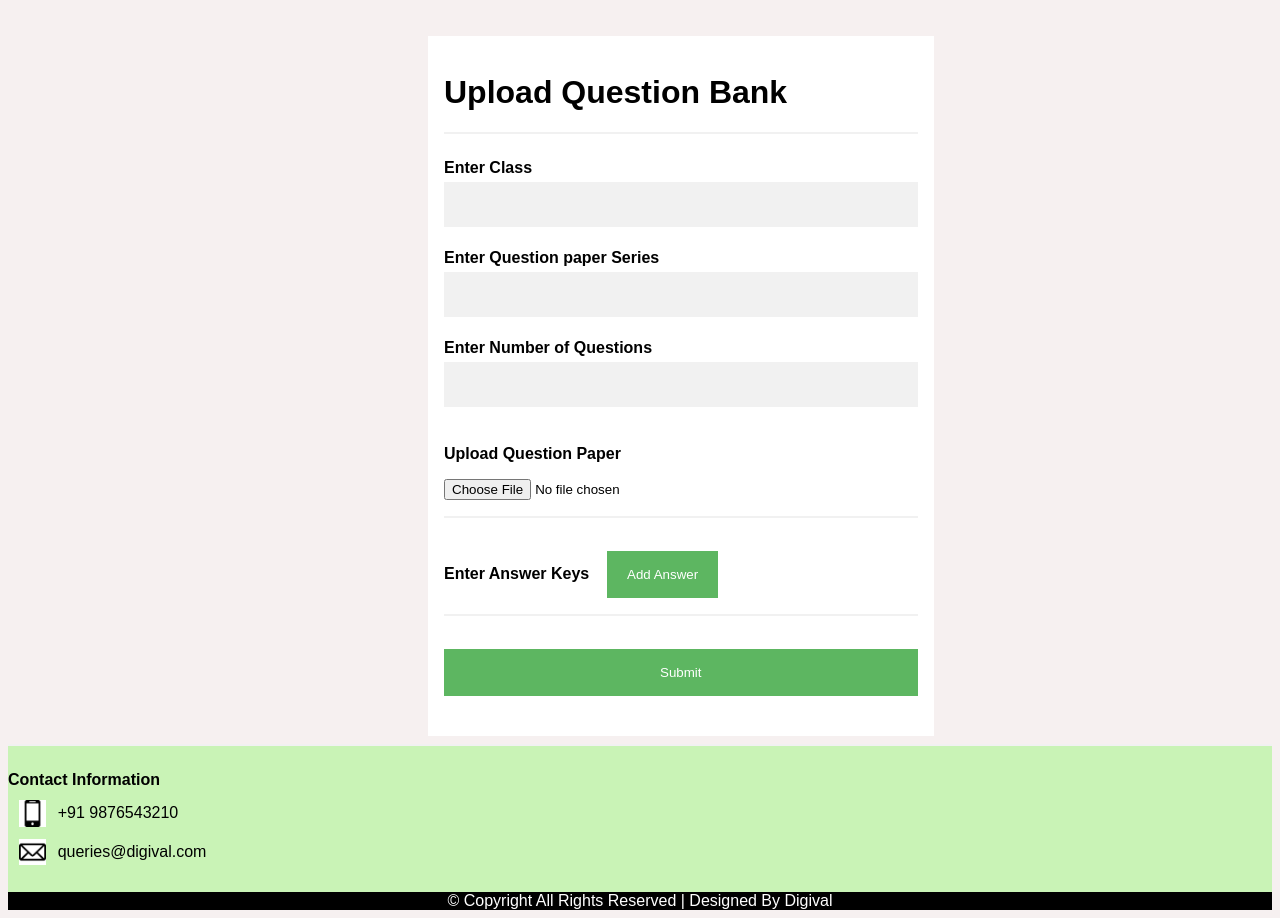
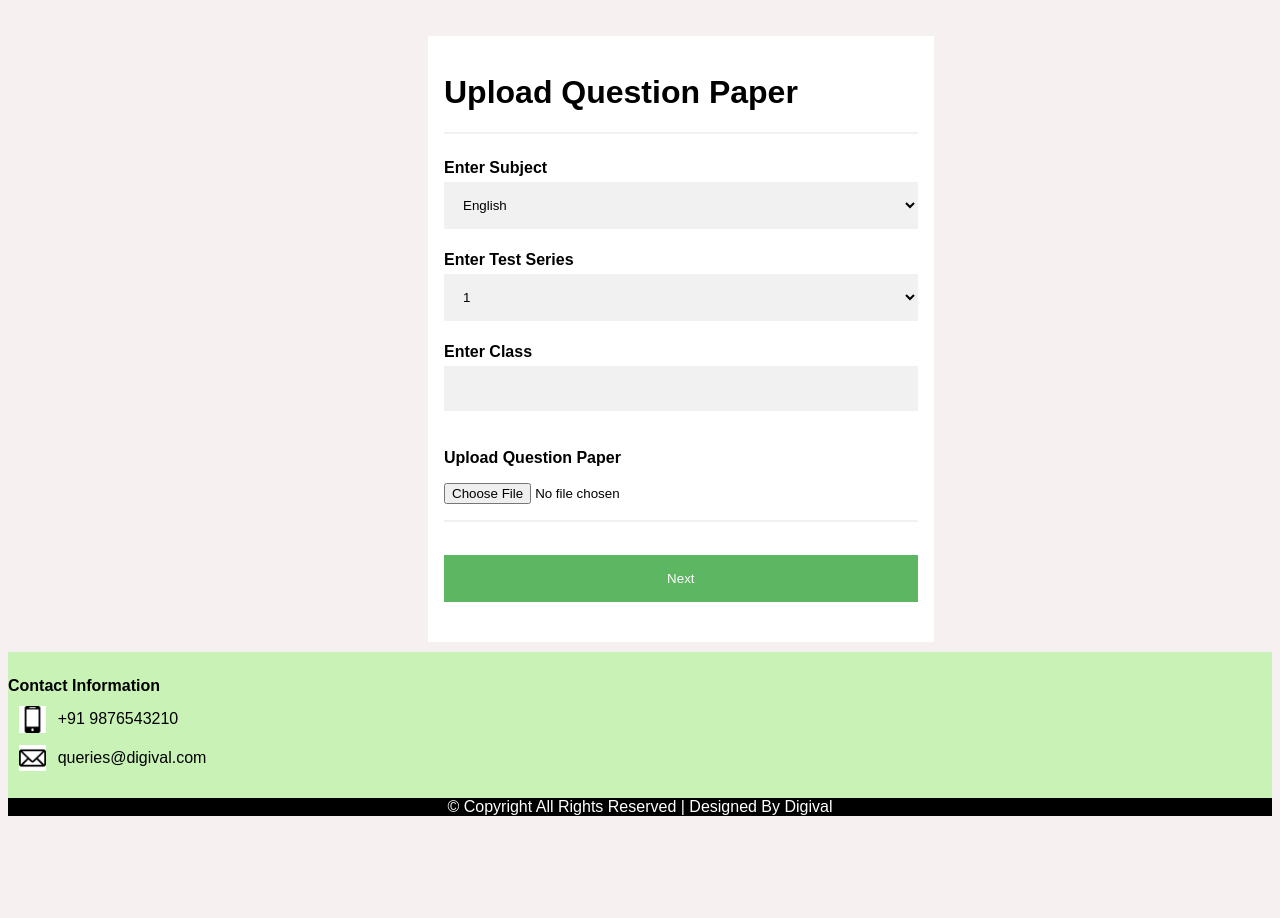
Before and after one commit to fathima-nafha/Digival, a Django app: page /questionbank/ in a window 1280 px wide. Shown: the part 122-1040 px from the top of the page. After the commit the page ends 938 px from the top, so only its background shows below. Run offline with Django 3.2, Linux system fonts and the light colour scheme.

Commit message:
Upload Question Bank

```diff
--- a/recognition/admin.py
+++ b/recognition/admin.py
@@ -1,5 +1,5 @@
 from django.contrib import admin
-from .models import Student, Teacher, QuestionBank, QuestionPaper, AddStudent,StudentMarks, AddQuestionBank
+from .models import Student, Teacher, QuestionBank, QuestionPaper, AddStudent,StudentMark, AddQuestionBank
 # Register your models here.
 admin.site.register(Teacher)
 
@@ -13,4 +13,4 @@ admin.site.register(AddStudent)
 
 admin.site.register(AddQuestionBank)
 
-admin.site.register(StudentMarks)
+admin.site.register(StudentMark)
--- a/recognition/forms.py
+++ b/recognition/forms.py
@@ -1,5 +1,5 @@
 from django import forms
-from bootstrap_modal_forms.forms import BSModalForm
+from . import models
 from .models import QuestionBank
 
 class RegisterForm(forms.Form):
@@ -13,18 +13,7 @@ class RegisterForm(forms.Form):
 
 
 class UploadQuestionBank(forms.Form):
-    qb_class = forms.IntegerField(label="class1")
-    qb_series = forms.CharField(label="qseries", max_length=2)
-    qb_qno = forms.IntegerField(label="number")
-    question_paper = forms.ImageField(label="question-paper")
-
-
-class PasswordResetRequestForm(forms.Form):
-    email_or_username = forms.CharField(label=("Email Or Username"), max_length=254)
-
-
-
-class QuestionBankForm(BSModalForm):
-    class Meta:
-        model = QuestionBank
-        exclude = ['qb']
+    qp_subject=forms.CharField()
+    qp_test_series=forms.IntegerField()
+    qp_class=forms.IntegerField()
+    question_paper=forms.ImageField()
--- a/recognition/templates/recognition/question.html
+++ b/recognition/templates/recognition/question.html
@@ -5,43 +5,6 @@
 	<title>Digival</title>
 	<link rel="stylesheet" type="text/css" href="{% static 'css/sign.css' %}">
 	<link rel="stylesheet" type="text/css" href="{% static 'css/header.css' %}">
-	<script type="text/javascript">
-		function addRow(tableID)
-		{
-			var table = document.getElementById('questions');
-			var num = document.getElementById('number').value;
-			var rowCount = table.rows.length;
-
-			if(!num){
-				alert('Enter number of Questions');
-			}
-			else if(num==rowCount){
-				alert("Total number of Questions entered is "+num);
-			}
-			else{
-				var row = table.insertRow(rowCount);
-
-				var cell1 = row.insertCell(0);
-				cell1.innerHTML = "Question Number";
-
-				var cell2 = row.insertCell(1);
-				var element1 = document.createElement("input");
-				element1.type = "text";
-				element1.name="qnum[]";
-				cell2.appendChild(element1);
-
-				var cell3 = row.insertCell(2);
-				cell3.innerHTML = "Answer"
-
-				var cell4 = row.insertCell(3);
-				var element2 = document.createElement("input");
-				element2.type = "text";
-				element2.name="ans[]";
-				cell4.appendChild(element2);
-			}
-
-		}
-	</script>
 </head>
 <body>
 <header>
@@ -62,31 +25,37 @@
 	</header>
 <br><br>
 	<div class="container">
-		<h1>Upload Question Bank</h1><hr>
-		<form enctype="multipart/form-data" method="post">
-			{% csrf_token %}
+		<h1>Upload Question Paper</h1><hr>
+       <form action="{% url 'recognition:question' %}" enctype="multipart/form-data" method="post" >
+		   {% csrf_token %}
+		   {% if error_message %}
+		   <p align="center" style="color:red;">{{ error_message }}</p>
+		   {% endif %}
+			<label><b>Enter Subject</b></label>
+			<select name="qp_subject">
+				<option value="eng">English</option>
+				<option value="gk">GK</option>
+				<option value="evs">EVS</option>
+			</select>
+
+			<label><b>Enter Test Series</b></label>
+			<select name="qp_test_series">
+				<option value="1">1</option>
+				<option value="2">2</option>
+				<option value="3">3</option>
+			</select>
+
 			<label><b>Enter Class</b></label>
-			<input type="number" id="class" name="class" value='' required="">
+			<input type="text" name="qp_class" id="cls" value='' required="">
 
-			<label><b>Enter Question paper Series</b></label>
-			<input type="text" name="qseries" id="qseries" value='' required="">
-
-			<label><b>Enter Number of Questions</b></label>
-			<input type="text" name="number" value='' id="number" required="">
 
 			<p><label><b>Upload Question Paper</b></label></p>
-			<p><input type="file" name="ques" accept="image/*"></p>
-			<hr>
-			<label><b>Enter Answer Keys</b></label> &nbsp;&nbsp;
-			<input type="button" value='Add Answer' onclick="addRow()" class="addRow">
-		<div>
-			<table id='questions' cellspacing="20">
+			<p><input id = "answer" type="file" name="question_paper" accept="image/*" required></p>
+            <hr>
 
-			</table>
-		</div>
-		<hr><center><input type="submit" value='Submit' name="" id="submitBtn"></center>
-		</form>
-	</div>
+		    <input type="submit" value='Next' name = 'Next' id="submitBtn"/>
+        </form>
+    </div>
 <footer>
 		<hr>
 		<p>
--- a/recognition/urls.py
+++ b/recognition/urls.py
@@ -13,7 +13,8 @@ urlpatterns = [
     url(r'^result/$', views.add_student, name='add_student'),
     url(r'^userprofile/$', views.userprofile, name='userprofile'),
     url(r'^results/$', views.results, name='results'),
-    url(r'^reset-password', views.ResetPasswordRequestView, name="reset_password"),
+    url(r'^answerkeys/$',views.answerkeys, name='answerkeys'),
+    #url(r'^reset-password', views.ResetPasswordRequestView, name="reset_password"),
     url('^$', views.login, name='login'),
 
 ]
--- a/recognition/views.py
+++ b/recognition/views.py
@@ -1,114 +1,15 @@
-from django.shortcuts import render, render_to_response
+from django.shortcuts import render, render_to_response, redirect
 from django.template import RequestContext
-from .forms import UploadQuestionBank, RegisterForm, QuestionBankForm
+from .forms import RegisterForm,  UploadQuestionBank
 from .models import QuestionBank,AddStudent, Student,Teacher,QuestionPaper, AddQuestionBank
 from .recognize import recognize, evaluate_paper
 from django.contrib.auth import authenticate
 from django.contrib.auth.models import User
 from django.contrib.auth import login as auth_login
-
-from django.conf import settings
-from django.contrib.auth.tokens import default_token_generator
-from django.utils.encoding import force_bytes
-from django.utils.http import urlsafe_base64_encode, urlsafe_base64_decode
-from django.template import loader
-from django.core.validators import validate_email
-from django.core.exceptions import ValidationError
-from django.core.mail import send_mail
-#from settings import DEFAULT_FROM_EMAIL
-from django.views.generic import *
-#from utils.forms.reset_password_form import PasswordResetRequestForm
-from django.contrib.auth.forms import PasswordResetForm
-from django.contrib import messages
-from django.contrib.auth.models import User
-from django.db.models.query_utils import Q
-
+from .import forms
 
 # Create your views here.
 
-class ResetPasswordRequestView(FormView):
-    template_name = "recognition/test_template.html"    #code for template is given below the view's code
-    success_url = '/recognition/login'
-    form_class = PasswordResetForm
-
-    @staticmethod
-    def validate_email_address(email):
-    #This method here validates the if the input is an email address or not. Its return type is boolean, True if the input is a email address or False if its not.
-
-        try:
-            validate_email(email)
-            return True
-        except ValidationError:
-            return False
-
-    def post(self, request, *args, **kwargs):
-    #A normal post request which takes input from field "email_or_username" (in ResetPasswordRequestForm).
-
-        form = self.form_class(request.POST)
-        if form.is_valid():
-            data= form.cleaned_data["email_or_username"]
-        if self.validate_email_address(data) is True:                 #uses the method written above
-            '''
-            If the input is an valid email address, then the following code will lookup for users associated with that email address. If found then an email will be sent to the address, else an error message will be printed on the screen.
-            '''
-            associated_users= User.objects.filter(Q(email=data)|Q(username=data))
-            if associated_users.exists():
-                for user in associated_users:
-                        c = {
-                            'email': user.email,
-                            'domain': request.META['HTTP_HOST'],
-                            'site_name': 'Digival',
-                            'uid': urlsafe_base64_encode(force_bytes(user.pk)),
-                            'user': user,
-                            'token': default_token_generator.make_token(user),
-                            'protocol': 'http',
-                            }
-                        subject_template_name='registration/password_reset_subject.txt'
-                        # copied from django/contrib/admin/templates/registration/password_reset_subject.txt to templates directory
-                        email_template_name='registration/password_reset_email.html'
-                        # copied from django/contrib/admin/templates/registration/password_reset_email.html to templates directory
-                        subject = loader.render_to_string(subject_template_name, c)
-                        # Email subject *must not* contain newlines
-                        subject = ''.join(subject.splitlines())
-                        email = loader.render_to_string(email_template_name, c)
-                        send_mail(subject, email, settings.DEFAULT_FROM_EMAIL , [user.email], fail_silently=False)
-                result = self.form_valid(form)
-                messages.success(request, 'An email has been sent to ' + data +". Please check its inbox to continue reseting password.")
-                return result
-            result = self.form_invalid(form)
-            messages.error(request, 'No user is associated with this email address')
-            return result
-        else:
-            '''
-            If the input is an username, then the following code will lookup for users associated with that user. If found then an email will be sent to the user's address, else an error message will be printed on the screen.
-            '''
-            associated_users= User.objects.filter(username=data)
-            if associated_users.exists():
-                for user in associated_users:
-                    c = {
-                        'email': user.email,
-                        'domain': '', #or your domain
-                        'site_name': '',
-                        'uid': urlsafe_base64_encode(force_bytes(user.pk)),
-                        'user': user,
-                        'token': default_token_generator.make_token(user),
-                        'protocol': 'http',
-                        }
-                    subject_template_name='registration/password_reset_subject.txt'
-                    email_template_name='registration/password_reset_email.html'
-                    subject = loader.render_to_string(subject_template_name, c)
-                    # Email subject *must not* contain newlines
-                    subject = ''.join(subject.splitlines())
-                    email = loader.render_to_string(email_template_name, c)
-                    send_mail(subject, email, settings.DEFAULT_FROM_EMAIL , [user.email], fail_silently=False)
-                result = self.form_valid(form)
-                messages.success(request, 'Email has been sent to ' + data +"'s email address. Please check its inbox to continue reseting password.")
-                return result
-            result = self.form_invalid(form)
-            messages.error(request, 'This username does not exist in the system.')
-            return result
-        messages.error(request, 'Invalid Input')
-        return self.form_invalid(form)
 
 
 def forgot(request):
@@ -126,6 +27,7 @@ def login(request):
             # Save session as cookie to login the user
             auth_login(request,user)
             user_email = User.objects.get(username = username)
+            #print(user_email)
             teacher_id = Teacher.objects.get(t_email = user_email.email)
             request.session['t_id'] = teacher_id.t_id
             # Success, now let's login the user.
@@ -221,13 +123,13 @@ def evaluate(request):
         results = recognize(url)
         if results != -1:
             db_answer = dict()
-            answers = QuestionBank.objects.filter(qb_class = qb_class, qb__qp_series = qp_series).distinct()
+            answers = QuestionBank.objects.filter( qb__qp_series = qp_series).distinct()
             for every in answers:
                 db_answer[every.qb_qno] = every.qb_answers
             test_score = evaluate_paper(results, db_answer)
             student.s_marks = test_score
             student.save()
-            args = {'1': qp_series, '2': qb_class, '3': qb_roll, 'url': url, 'results': results, 'score' : test_score, 'a':db_answer}
+            args = {'1': qp_series,  '2': qb_roll, 'url': url, 'results': results, 'score' : test_score, 'a':db_answer}
             print(args)
             messages = 3
 
@@ -241,27 +143,62 @@ def evaluate(request):
 
     return render(request, 'recognition/evaluate.html',
                   {'qp_series': qp_series_fromdb, 'class': classes, 'r_no': all_records, 'messages': messages })
+    return render(request, 'recognition/evaluate.html')
 
 
 def question(request):
     if request.method == 'POST':
-        form = UploadQuestionBank(request.POST, request.FILES)
-        if form.is_valid():
-            class1 = form.cleaned_data['class1']
-            qseries = form.cleaned_data['qseries']
-            number = form.cleaned_data['number']
-            question_paper = form.cleaned_data['question_paper']
-            args = {'class1':class1, 'qseries':qseries, 'number':number,'qp':question_paper}
+       form=UploadQuestionBank(request.POST,request.FILES)
+       if form.is_valid():
+           qp_subject = request.POST['qp_subject']
+           qp_test_series = request.POST['qp_test_series']
+           qp_class = request.POST['qp_class']
+           question_paper = request.FILES['question_paper']
+           if QuestionPaper.objects.filter(qp_subject=qp_subject, qp_class=qp_class, qp_test_series=qp_test_series).exists():
+               return render(request, 'recognition/question.html' , {
+                   'form': form,
+                   'error_message': 'Question Paper Already Exists!!'
+                })
+           else:
+                paper = QuestionPaper(qp_subject = qp_subject, qp_test_series= qp_test_series, qp_class=qp_class, question_paper= question_paper)
+                paper.save()
 
-            return render(request, "recognition/success.html", args)
+                qp_id=QuestionPaper.objects.filter(qp_subject = qp_subject, qp_test_series= qp_test_series, qp_class=qp_class).values('qp_id')
+                qp= qp_id[0]['qp_id']
+                request.session['q_id'] = qp
 
-        else:
-            form = UploadQuestionBank()
-            return render(request, "recognition/homepage.html", {'form': form})
+                if request.session.has_key('t_id'):
+                    t_id = request.session['t_id']
+
+                addques = AddQuestionBank()
+                addques.teacher_id=t_id
+                addques.qp_id=qp
+                addques.save()
+                #request.session.save()
+                return render(request, 'recognition/answerkeys.html')
     else:
-        form = UploadQuestionBank()
-        return render(request, "recognition/question.html", {'form':form})
-    #return render(request, 'recognition/question.html')
+        form=UploadQuestionBank()
+    return render(request,'recognition/question.html',{ 'form':form })
+
+def answerkeys(request):
+    if request.method == 'POST':
+        ques = request.POST.getlist('ques[]')
+        ans = request.POST.getlist('ans[]')
+        num = request.POST['num']
+        if request.session.has_key('q_id'):
+            q_id = request.session['q_id']
+
+        for i in range(len(ques)):
+            qb_qno = ques[i]
+            qb_answers = ans[i]
+            q_bank = QuestionBank(qb_qno=qb_qno, qb_answers=qb_answers)
+            q_bank.qb_id = q_id
+            q_bank.save()
+        #print(num)
+        return render(request,'recognition/homepage.html')
+    else:
+        return render(request, 'recognition/answerkeys.html')
+    #return render(request, 'recognition/answerkeys.html')
 
 def results(request):
     students = Student.objects.all()
```
Also changed, not shown: recognition/models.py (+8 -7 lines).
